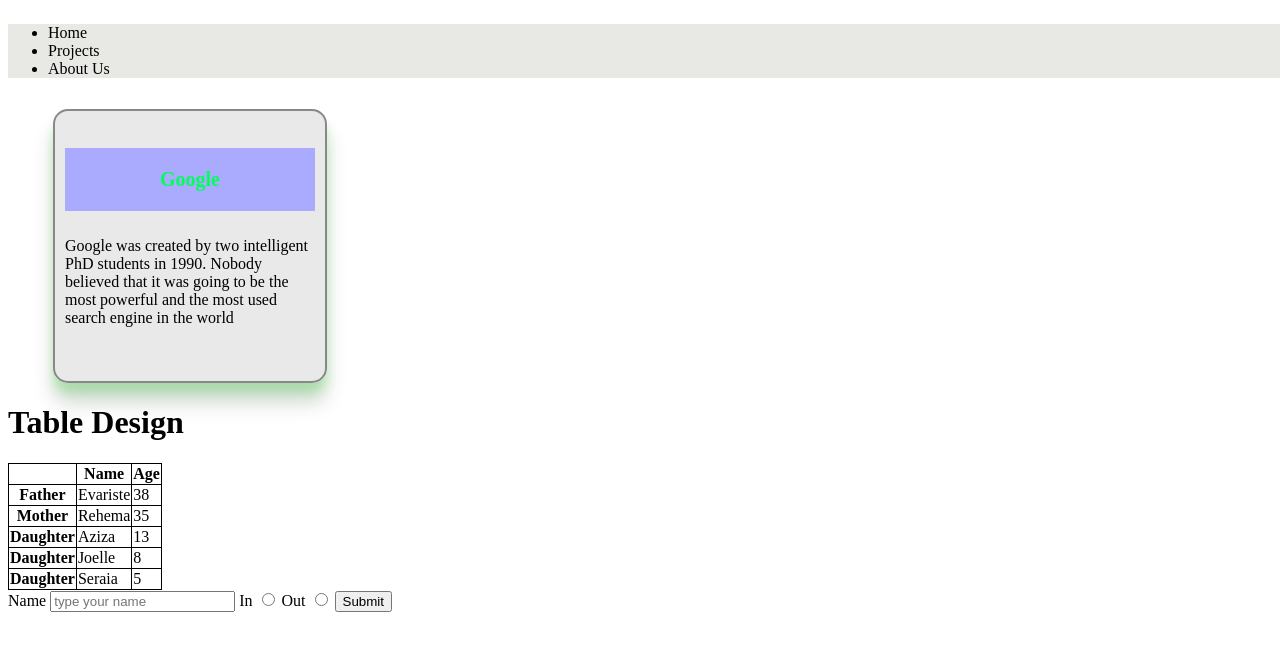
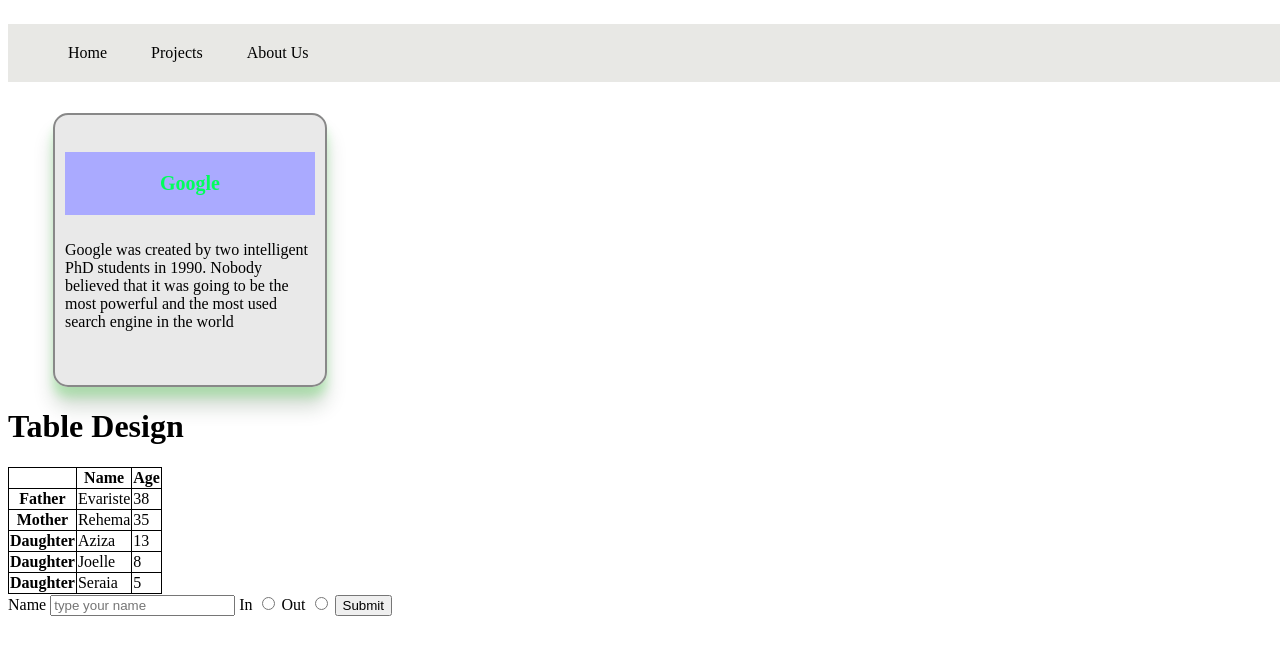
Before and after one commit to musekwa/microverse-test, a plain HTML site: page index.html in a window 1280 px wide. Shown: the top 654 px of the page. Drawn offline with Linux system fonts and the light colour scheme.

Commit message:
branch test4 commit #1

```diff
--- a/style.css
+++ b/style.css
@@ -4,6 +4,13 @@
   display: inline-block;
   width: 100%;
   background-color: rgba(34,34,6,0.1);
+}
+
+
+
+li {
+    display: inline-block;
+    padding: 20px 20px 20px 20px;
 }
 
 
```
